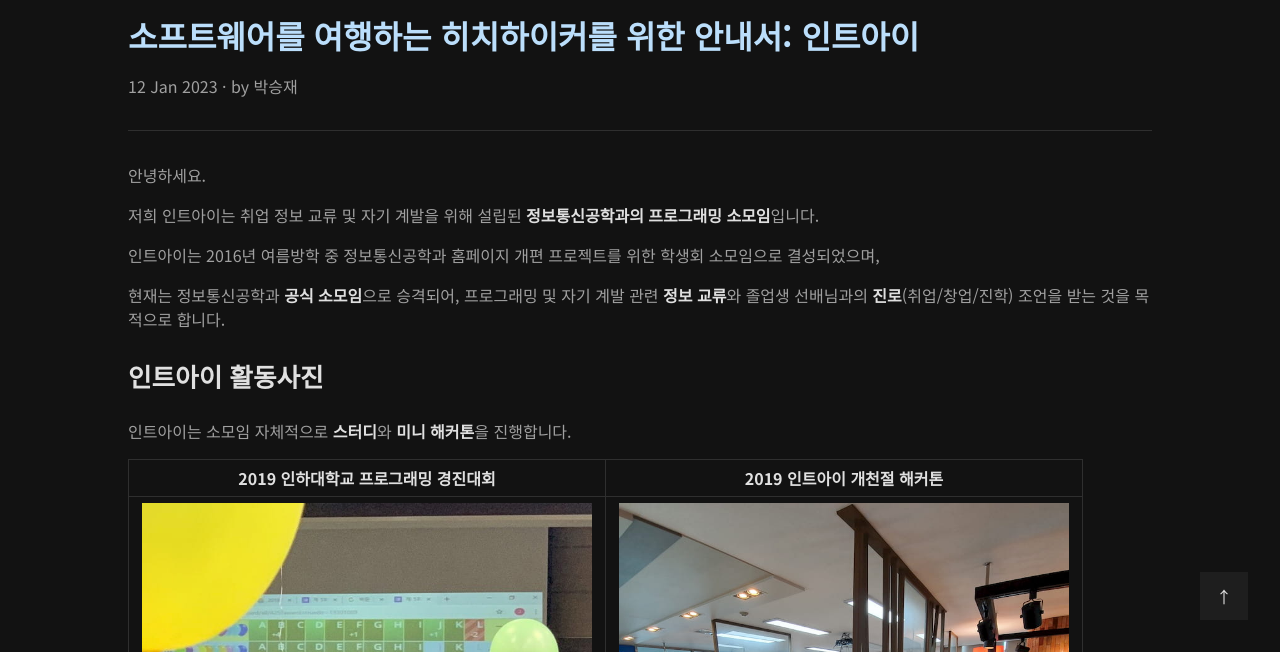
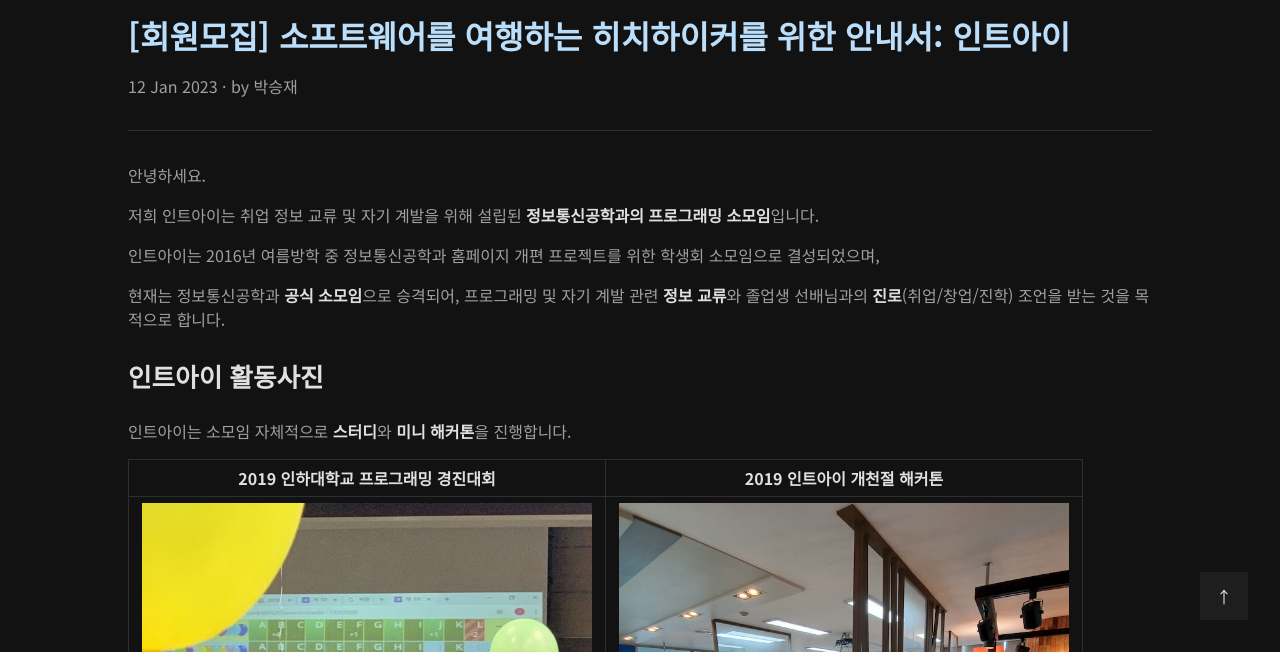
Before and after one commit to int-i/int-i.github.io, a Jekyll site: the page built from _posts/2023-01-12-welcome.md, in a window 1280 px wide and 900 px high, scrolled down 342 px, cut to the strip 248-900 px from the top of the window. Built offline with Jekyll 4.4.1, drawn with Linux system fonts in a browser that asks for light colours; a script that is not in the unit is left out; comment, search, counter and statistics services are not loaded.

Commit message:
Update post title

```diff
--- a/_posts/2023-01-12-welcome.md
+++ b/_posts/2023-01-12-welcome.md
@@ -1,5 +1,5 @@
 ---
-title: "소프트웨어를 여행하는 히치하이커를 위한 안내서: 인트아이"
+title: "[회원모집] 소프트웨어를 여행하는 히치하이커를 위한 안내서: 인트아이"
 date: 2023-01-12
 author: Astro36
 category: information
```
